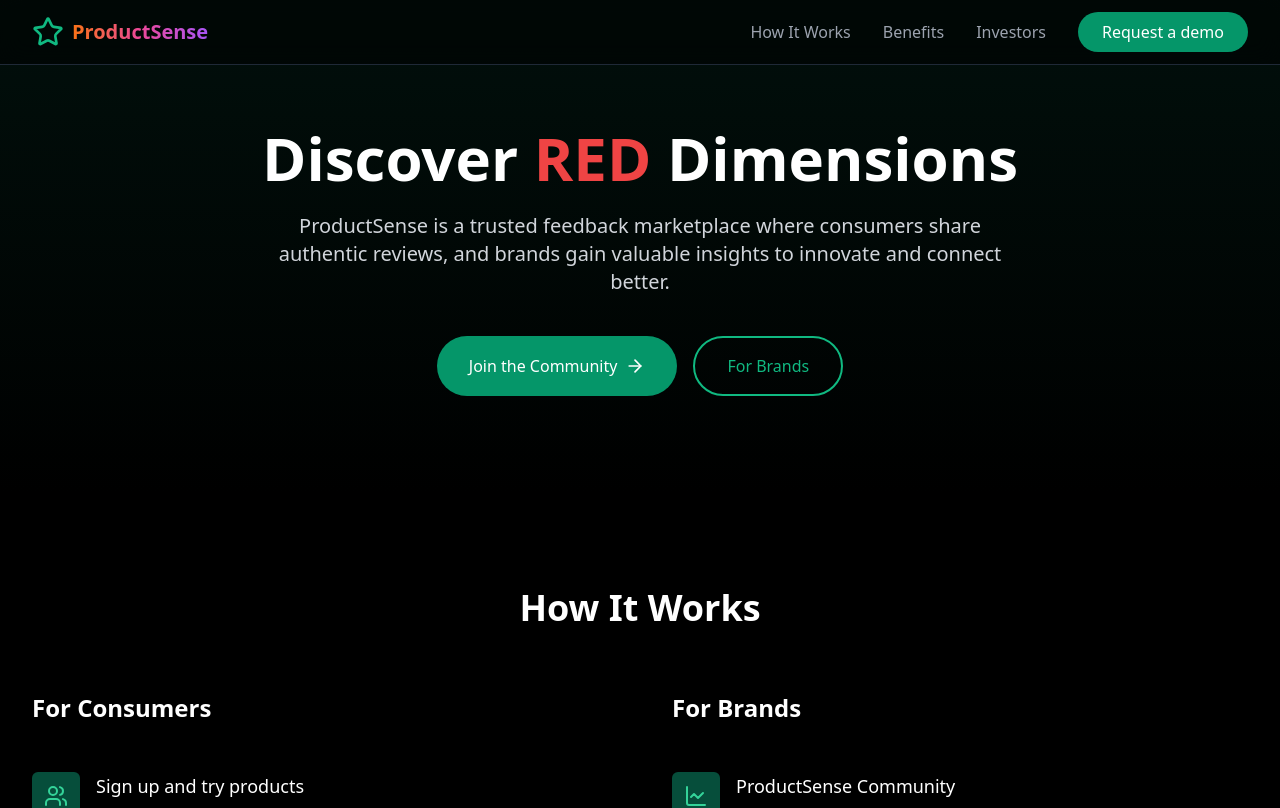
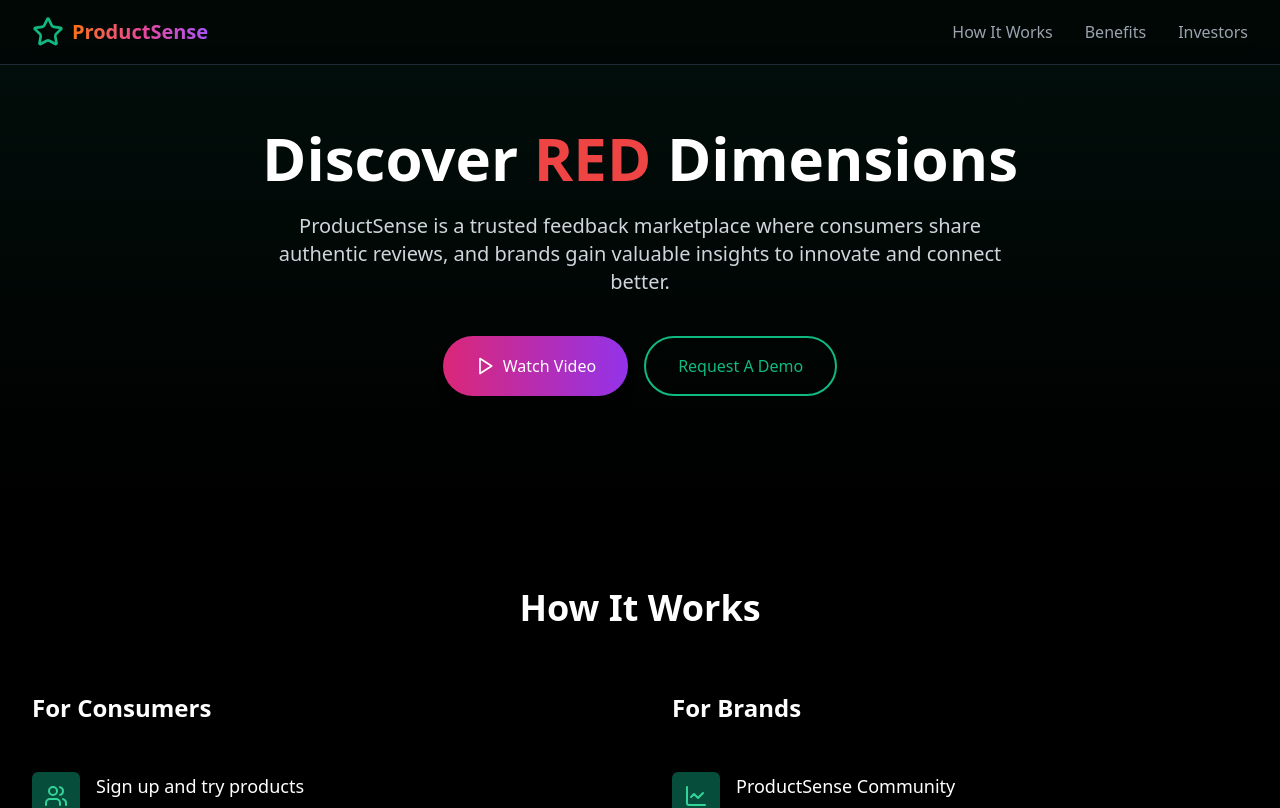
Before and after one commit to Aru27-byte/vermillion_website, a React (Create React App) app: page / in a window 1280 px wide. Shown: the top 808 px of the page. Built offline with nearby package versions, Linux system fonts and the light colour scheme.

Commit message:
Request a Demo changes

```diff
--- a/src/App.tsx
+++ b/src/App.tsx
@@ -1,14 +1,16 @@
 import React from 'react';
-import { ArrowRight, CheckCircle2, Star, Users, LineChart, Lightbulb, ChevronDown, Github, Linkedin, X, Mail, MapPin } from 'lucide-react';
+import { ArrowRight, CheckCircle2, Star, Users, LineChart, Lightbulb, ChevronDown, Github, Linkedin, X, Mail, MapPin, Play } from 'lucide-react';
 
 interface FormData {
   name: string;
   email: string;
+  companyName?: string;
 }
 
 function App() {
   const [showPitchModal, setShowPitchModal] = React.useState(false);
   const [showDemoModal, setShowDemoModal] = React.useState(false);
+  const [showVideoModal, setShowVideoModal] = React.useState(false);
   const [showContactInfo, setShowContactInfo] = React.useState(false);
   const [showAboutInfo, setShowAboutInfo] = React.useState(false);
   const [showPrivacyInfo, setShowPrivacyInfo] = React.useState(false);
@@ -19,6 +21,19 @@
   });
   const [showSuccess, setShowSuccess] = React.useState(false);
   const [error, setError] = React.useState<string>('');
+
+  // YouTube video handler
+  const openVideoModal = () => {
+    setShowVideoModal(true);
+    // When modal is opened, add class to body to prevent scrolling
+    document.body.style.overflow = 'hidden';
+  };
+
+  const closeVideoModal = () => {
+    setShowVideoModal(false);
+    // Re-enable scrolling when modal is closed
+    document.body.style.overflow = 'auto';
+  };
 
   const validateEmail = (email: string) => {
     // Basic company email validation - checks for @ and . after @
@@ -76,12 +91,6 @@
               <a href="#how-it-works" className="text-gray-400 hover:text-white">How It Works</a>
               <a href="#benefits" className="text-gray-400 hover:text-white">Benefits</a>
               <a href="#investors" className="text-gray-400 hover:text-white">Investors</a>
-              <button
-                onClick={() => setShowDemoModal(true)}
-                className="bg-emerald-600 text-white px-6 py-2 rounded-full hover:bg-emerald-500 transition-colors"
-              >
-                Request a demo
-              </button>
             </div>
           </div>
         </div>
@@ -99,15 +108,21 @@
               and brands gain valuable insights to innovate and connect better.
             </p>
             <div className="flex flex-col sm:flex-row justify-center gap-4">
-              <button className="bg-emerald-600 text-white px-8 py-4 rounded-full hover:bg-emerald-500 transition-colors flex items-center justify-center">
-                Join the Community
-                <ArrowRight className="ml-2 h-5 w-5" />
+              <button
+                onClick={openVideoModal}
+                className="bg-gradient-to-r from-pink-600 to-purple-600 text-white px-8 py-4 rounded-full hover:bg-gradient-to-r hover:from-pink-500 hover:to-purple-500 transition-all transform hover:scale-105 shadow-lg hover:shadow-pink-500/25 flex items-center justify-center"
+              >
+                <Play className="mr-2 h-5 w-5" />
+                Watch Video
               </button>
-              <button className="border-2 border-emerald-500 text-emerald-500 px-8 py-4 rounded-full hover:bg-emerald-500 hover:text-black transition-colors">
-                For Brands
+              <button
+                onClick={() => setShowDemoModal(true)}
+                className="border-2 border-emerald-500 text-emerald-500 px-8 py-4 rounded-full hover:bg-emerald-500 hover:text-black transition-colors"
+              >
+                Request A Demo
               </button>
             </div>
-            </div>
+          </div>
         </div>
       </section>
 
@@ -402,6 +417,31 @@
             </div>
           </div>
         )}
+
+        {/* Video Modal */}
+        {showVideoModal && (
+          <div className="fixed inset-0 bg-black/80 flex items-center justify-center p-4 z-50" onClick={closeVideoModal}>
+            <div
+              className="relative bg-black rounded-xl overflow-hidden max-w-5xl w-full aspect-video shadow-2xl"
+              onClick={(e) => e.stopPropagation()} // Prevent modal from closing when clicking inside
+            >
+              <button
+                onClick={closeVideoModal}
+                className="absolute top-4 right-4 z-10 bg-black/60 text-white p-2 rounded-full hover:bg-black/80"
+                aria-label="Close video"
+              >
+                <X className="h-5 w-5" />
+              </button>
+              <iframe
+                src="https://www.youtube.com/embed/tXKJ3kHRLtg?autoplay=1"
+                allow="accelerometer; autoplay; clipboard-write; encrypted-media; gyroscope; picture-in-picture"
+                allowFullScreen
+                className="w-full h-full"
+                title="ProductSense Video"
+              ></iframe>
+            </div>
+          </div>
+        )}
       </section>
 
       {/* FAQ */}
```
